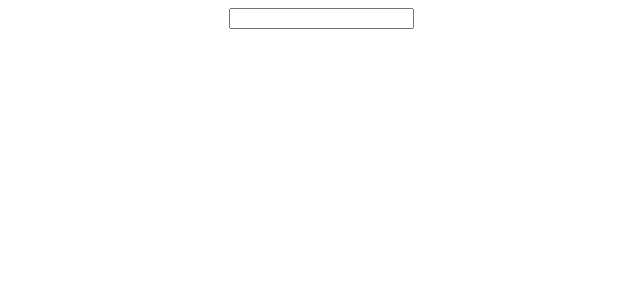
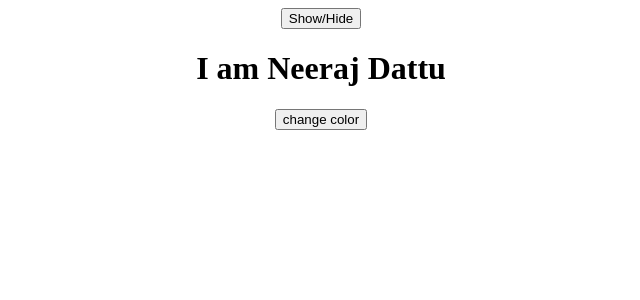
Before and after one commit to Dudam-Neeraj-Dattu/React-Learning-and-Projects, a React (Create React App) app: page / in a window 1280 px wide. Shown: the top 300 px of the page, without its empty margins (319-959 px from the left). Built offline with nearby package versions, Linux system fonts and the light colour scheme.

Commit message:
added change color feature using usestate hook

```diff
--- a/src/App.js
+++ b/src/App.js
@@ -3,16 +3,35 @@ import { useState } from 'react'
 
 const App = () => {
 
-    const [text, setText] = useState('');
+    const [text, setText] = useState('I am Neeraj Dattu');
+    const [display, setDisplay] = useState(false);
+    const [color, setColor] = useState('rgb(0,0,0)')
 
-    const updatetext = (event) => {
-        setText(event.target.value);
+    const updatetext = () => {
+        if(display === true) {
+            setText('I am Neeraj Dattu');
+            setDisplay(false);
+        }
+        else {
+            setText('');
+            setDisplay(true);
+        }
+    }
+
+    const changecolor = () => {
+        var min = 0, max = 255;
+        const r = min + (Math.random() * (max - min));
+        const g = min + (Math.random() * (max - min));
+        const b = min + (Math.random() * (max - min));
+        console.log(r, g, b);
+        setColor('rgb(' + r + ',' + g + ',' + b);
     }
 
     return (
         <div className="App">
-            <input type='text' onChange={updatetext} />
-            <h1>{text}</h1>
+            <button onClick={updatetext}>Show/Hide</button>
+            <h1 style={{color: color}}>{text}</h1>
+            <button onClick={changecolor}>change color</button>
         </div>
     );
 }
```
